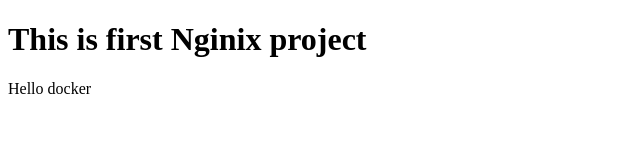
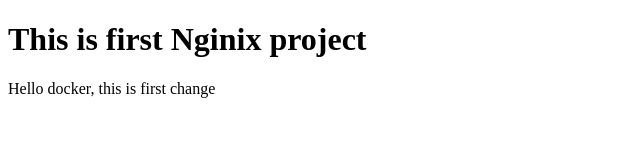
Before and after one commit to raygurudeo/nginx-static-project, a plain HTML site: page src/index.html in a window 1280 px wide. Shown: the whole page, without its empty margins (0-640 px from the left). Drawn offline with Linux system fonts and the light colour scheme.

Commit message:
updating index.html

```diff
--- a/src/index.html
+++ b/src/index.html
@@ -5,6 +5,6 @@
     </head>
     <body>
         <h1>This is first Nginix project</h1>
-        <p>Hello docker</p>
+        <p>Hello docker, this is first change</p>
     </body>
 </html>
```
